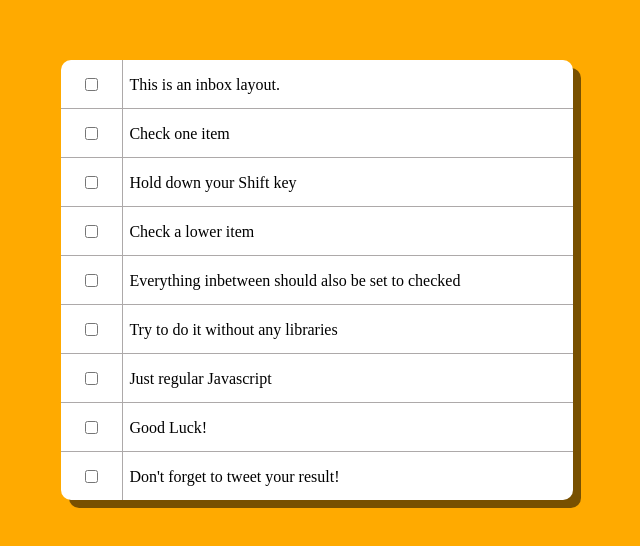
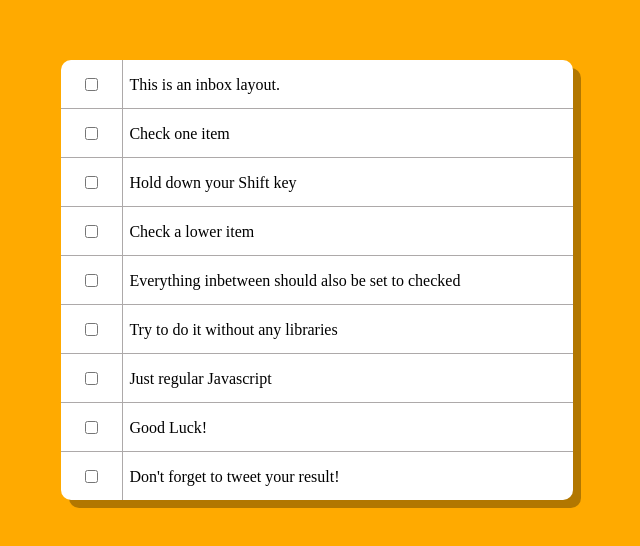
Before and after one commit to NedzadDonlagic04/vuejs-hold-shift-and-check-checkboxes, a Vue app: page / in a window 1280 px wide. Shown: the part 120-666 px from the top of the page, without its empty margins (323-963 px from the left). Built offline with nearby package versions, Linux system fonts and the light colour scheme.

Commit message:
Changed app shadow color

```diff
--- a/src/style.css
+++ b/src/style.css
@@ -8,7 +8,7 @@
 :root {
     --bg-color: hsl(40, 100%, 50%);
     --app-bg: white;
-    --app-shadow: hsla(0, 0%, 0%, 0.529);
+    --app-shadow: hsla(0, 0%, 0%, 0.3);
     --label-border: hsl(0, 2%, 67%);
 }
 
```
